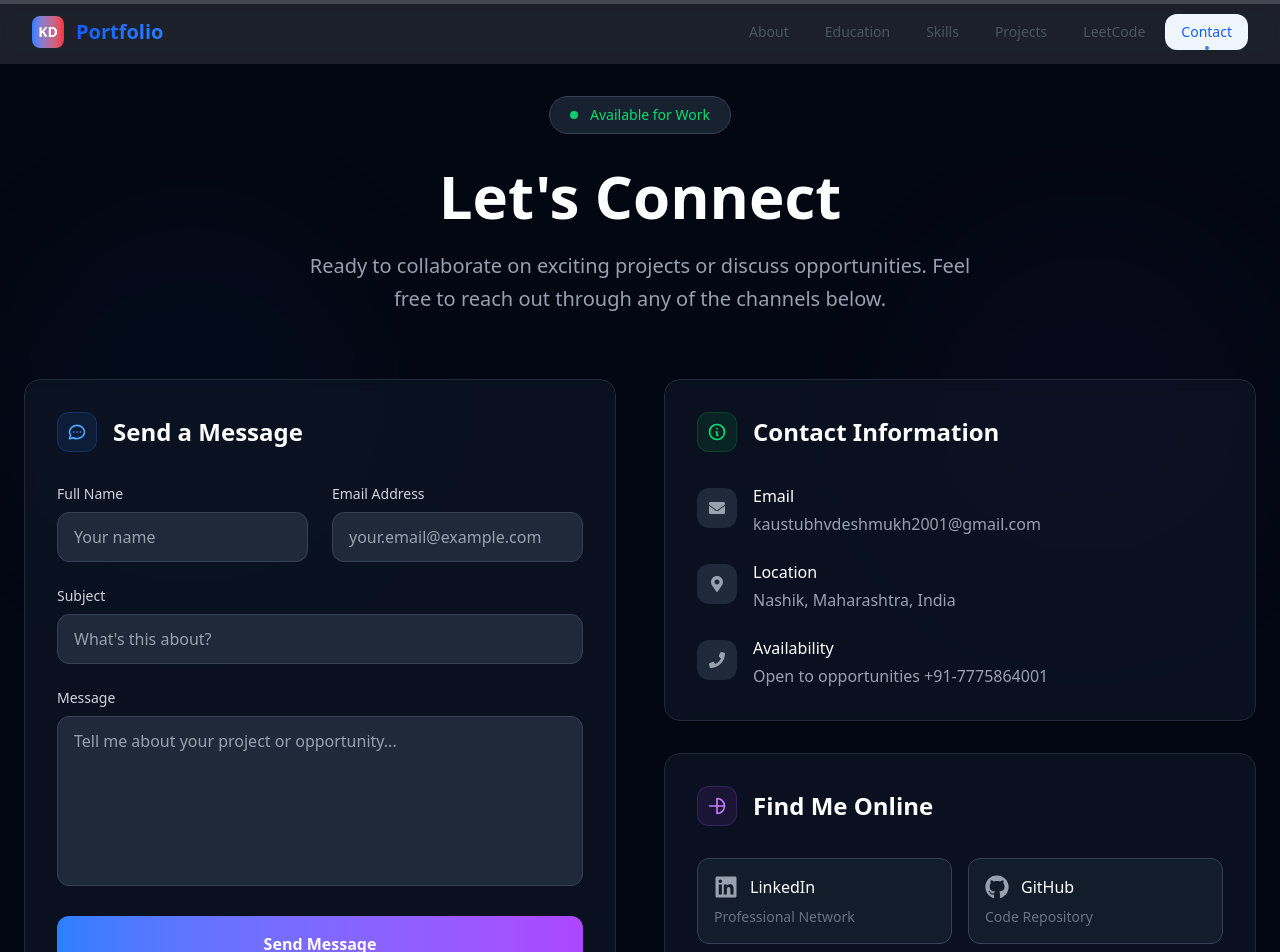
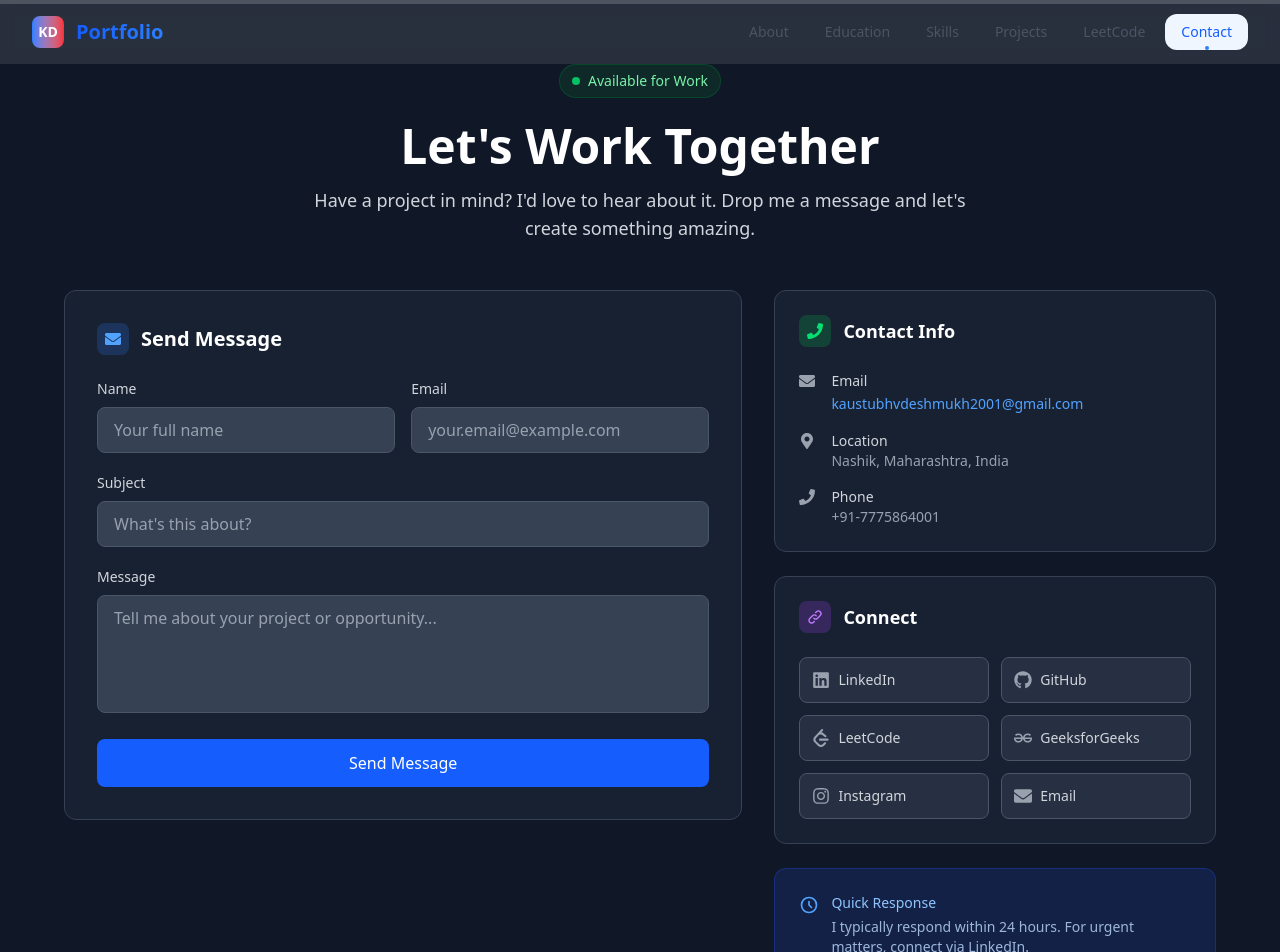
Before and after one commit to nameiskaustubh/Portfolio, a React (Vite) app: page /Contact in a window 1280 px wide. Shown: the top 952 px of the page. Built offline with nearby package versions, Linux system fonts and the light colour scheme.

Commit message:
Fix contact

```diff
--- a/src/pages/Contact.jsx
+++ b/src/pages/Contact.jsx
@@ -63,161 +63,153 @@ const Contact = () => {
   const contactInfo = [
     { icon: <FaEnvelope />, title: "Email", value: "kaustubhvdeshmukh2001@gmail.com", link: "mailto:kaustubhvdeshmukh2001@gmail.com" },
     { icon: <FaMapMarkerAlt />, title: "Location", value: "Nashik, Maharashtra, India", link: null },
-    { icon: <FaPhone />, title: "Availability", value: "Open to opportunities +91-7775864001", link: null }
+    { icon: <FaPhone />, title: "Phone", value: "+91-7775864001", link: null }
   ];
 
   return (
-    <div className="min-h-screen bg-gray-950 text-gray-100">
-
-      <div className="fixed inset-0 overflow-hidden pointer-events-none">
-        <div className="absolute top-1/4 left-0 w-96 h-96 bg-blue-500/3 rounded-full blur-3xl"></div>
-        <div className="absolute bottom-1/4 right-0 w-96 h-96 bg-purple-500/3 rounded-full blur-3xl"></div>
+    <div className="bg-gray-900 text-gray-100 py-16 px-4 sm:px-6 lg:px-8">
+      <div className="max-w-6xl mx-auto">
+        {/* Header Section */}
+        <div className="text-center mb-12">
+          <div className="inline-flex items-center gap-2 bg-green-900/30 border border-green-800/50 text-green-300 px-3 py-1.5 rounded-full text-sm font-medium mb-6">
+            <div className="w-2 h-2 bg-green-400 rounded-full animate-pulse"></div>
+            Available for Work
           </div>
-
-      <div className="relative pt-24 pb-20">
-        <div className="container mx-auto px-6">
-
-          <div className="max-w-4xl mx-auto text-center mb-16">
-            <div className="inline-flex items-center gap-3 bg-gray-800/80 backdrop-blur-sm border border-gray-700 rounded-full px-5 py-2 mb-8">
-              <div className="w-2 h-2 bg-green-400 rounded-full animate-pulse"></div>
-              <span className="text-green-400 text-sm font-medium">Available for Work</span>
-            </div>
-
-            <h1 className="text-5xl md:text-6xl font-bold mb-6 text-white">Let's Connect</h1>
-            <p className="text-xl text-gray-400 leading-relaxed max-w-2xl mx-auto">
-              Ready to collaborate on exciting projects or discuss opportunities. Feel free to reach out through any of the channels below.
+          <h1 className="text-4xl sm:text-5xl font-bold text-white mb-4">
+            Let's Work Together
+          </h1>
+          <p className="text-lg text-gray-300 max-w-2xl mx-auto">
+            Have a project in mind? I'd love to hear about it. Drop me a message and let's create something amazing.
           </p>
         </div>
 
-          <div className="max-w-7xl mx-auto">
-            <div className="grid lg:grid-cols-2 gap-12">
-
-              <div className="bg-gray-900/60 backdrop-blur-sm border border-gray-800 rounded-2xl p-8">
-                <div className="flex items-center gap-4 mb-8">
-                  <div className="w-10 h-10 bg-blue-500/10 border border-blue-500/20 rounded-xl flex items-center justify-center">
-                    <svg className="w-5 h-5 text-blue-400" fill="none" stroke="currentColor" viewBox="0 0 24 24">
-                      <path strokeLinecap="round" strokeLinejoin="round" strokeWidth={2} d="M8 12h.01M12 12h.01M16 12h.01M21 12c0 4.418-4.03 8-9 8a9.863 9.863 0 01-4.255-.949L3 20l1.395-3.72C3.512 15.042 3 13.574 3 12c0-4.418 4.03-8 9-8s9 3.582 9 8z" />
-                    </svg>
+        <div className="grid lg:grid-cols-5 gap-8">
+          {/* Contact Form */}
+          <div className="lg:col-span-3">
+            <div className="bg-gray-800/60 backdrop-blur-sm border border-gray-700 rounded-xl p-6 sm:p-8">
+              <div className="flex items-center gap-3 mb-6">
+                <div className="w-8 h-8 bg-blue-500/20 rounded-lg flex items-center justify-center">
+                  <FaEnvelope className="w-4 h-4 text-blue-400" />
                 </div>
-                  <h2 className="text-2xl font-semibold text-white">Send a Message</h2>
+                <h2 className="text-xl font-semibold text-white">Send Message</h2>
               </div>
 
-
+              {/* Status Messages */}
               {submitStatus === 'success' && (
-                  <div className="mb-6 p-4 bg-green-500/10 border border-green-500/20 rounded-xl">
+                <div className="mb-6 p-4 bg-green-900/30 border border-green-700/50 rounded-lg">
                   <div className="flex items-center gap-3">
-                      <svg className="w-5 h-5 text-green-400 flex-shrink-0" fill="none" stroke="currentColor" viewBox="0 0 24 24">
-                        <path strokeLinecap="round" strokeLinejoin="round" strokeWidth={2} d="M5 13l4 4L19 7" />
+                    <svg className="w-5 h-5 text-green-400 flex-shrink-0" fill="currentColor" viewBox="0 0 20 20">
+                      <path fillRule="evenodd" d="M10 18a8 8 0 100-16 8 8 0 000 16zm3.707-9.293a1 1 0 00-1.414-1.414L9 10.586 7.707 9.293a1 1 0 00-1.414 1.414l2 2a1 1 0 001.414 0l4-4z" clipRule="evenodd" />
                     </svg>
-                      <p className="text-green-400 text-sm">Message sent successfully! I'll get back to you soon.</p>
+                    <p className="text-green-300 text-sm">Message sent successfully! I'll get back to you soon.</p>
                   </div>
                 </div>
               )}
 
               {submitStatus === 'error' && (
-                  <div className="mb-6 p-4 bg-red-500/10 border border-red-500/20 rounded-xl">
+                <div className="mb-6 p-4 bg-red-900/30 border border-red-700/50 rounded-lg">
                   <div className="flex items-center gap-3">
-                      <svg className="w-5 h-5 text-red-400 flex-shrink-0" fill="none" stroke="currentColor" viewBox="0 0 24 24">
-                        <path strokeLinecap="round" strokeLinejoin="round" strokeWidth={2} d="M6 18L18 6M6 6l12 12" />
+                    <svg className="w-5 h-5 text-red-400 flex-shrink-0" fill="currentColor" viewBox="0 0 20 20">
+                      <path fillRule="evenodd" d="M10 18a8 8 0 100-16 8 8 0 000 16zM8.707 7.293a1 1 0 00-1.414 1.414L8.586 10l-1.293 1.293a1 1 0 101.414 1.414L10 11.414l1.293 1.293a1 1 0 001.414-1.414L11.414 10l1.293-1.293a1 1 0 00-1.414-1.414L10 8.586 8.707 7.293z" clipRule="evenodd" />
                     </svg>
-                      <p className="text-red-400 text-sm">Failed to send message. ❌ Please try again or contact me directly.</p>
+                    <p className="text-red-300 text-sm">Failed to send message. Please try again or contact me directly.</p>
                   </div>
                 </div>
               )}
 
-                <form onSubmit={handleSubmit} className="space-y-6">
-                  <div className="grid md:grid-cols-2 gap-6">
+              <div className="space-y-5">
+                <div className="grid sm:grid-cols-2 gap-4">
                   <div>
-                      <label className="block text-gray-300 text-sm font-medium mb-2">Full Name</label>
+                    <label className="block text-sm font-medium text-gray-300 mb-2">Name</label>
                     <input
                       type="text"
                       name="name"
                       value={formData.name}
                       onChange={handleInputChange}
                       required
-                        className="w-full bg-gray-800 border border-gray-700 rounded-xl px-4 py-3 text-white placeholder-gray-400 focus:border-blue-400 focus:outline-none transition-colors"
-                        placeholder="Your name"
+                      className="w-full px-4 py-2.5 bg-gray-700 border border-gray-600 rounded-lg text-white placeholder-gray-400 focus:border-blue-400 focus:outline-none transition-colors"
+                      placeholder="Your full name"
                     />
                   </div>
                   <div>
-                      <label className="block text-gray-300 text-sm font-medium mb-2">Email Address</label>
+                    <label className="block text-sm font-medium text-gray-300 mb-2">Email</label>
                     <input
                       type="email"
                       name="email"
                       value={formData.email}
                       onChange={handleInputChange}
                       required
-                        className="w-full bg-gray-800 border border-gray-700 rounded-xl px-4 py-3 text-white placeholder-gray-400 focus:border-blue-400 focus:outline-none transition-colors"
+                      className="w-full px-4 py-2.5 bg-gray-700 border border-gray-600 rounded-lg text-white placeholder-gray-400 focus:border-blue-400 focus:outline-none transition-colors"
                       placeholder="your.email@example.com"
                     />
                   </div>
                 </div>
 
                 <div>
-                    <label className="block text-gray-300 text-sm font-medium mb-2">Subject</label>
+                  <label className="block text-sm font-medium text-gray-300 mb-2">Subject</label>
                   <input
                     type="text"
                     name="subject"
                     value={formData.subject}
                     onChange={handleInputChange}
                     required
-                      className="w-full bg-gray-800 border border-gray-700 rounded-xl px-4 py-3 text-white placeholder-gray-400 focus:border-blue-400 focus:outline-none transition-colors"
+                    className="w-full px-4 py-2.5 bg-gray-700 border border-gray-600 rounded-lg text-white placeholder-gray-400 focus:border-blue-400 focus:outline-none transition-colors"
                     placeholder="What's this about?"
                   />
                 </div>
 
                 <div>
-                    <label className="block text-gray-300 text-sm font-medium mb-2">Message</label>
+                  <label className="block text-sm font-medium text-gray-300 mb-2">Message</label>
                   <textarea
                     name="message"
                     value={formData.message}
                     onChange={handleInputChange}
                     required
-                      rows={6}
-                      className="w-full bg-gray-800 border border-gray-700 rounded-xl px-4 py-3 text-white placeholder-gray-400 focus:border-blue-400 focus:outline-none transition-colors resize-none"
+                    rows={4}
+                    className="w-full px-4 py-2.5 bg-gray-700 border border-gray-600 rounded-lg text-white placeholder-gray-400 focus:border-blue-400 focus:outline-none transition-colors resize-none"
                     placeholder="Tell me about your project or opportunity..."
                   />
                 </div>
 
                 <button
                   type="submit"
+                  onClick={handleSubmit}
                   disabled={isSubmitting}
-                    className="w-full bg-gradient-to-r from-blue-500 to-purple-500 text-white font-semibold py-4 px-6 rounded-xl hover:from-blue-600 hover:to-purple-600 transition-all duration-300 transform hover:-translate-y-0.5 disabled:opacity-50 disabled:cursor-not-allowed"
+                  className="w-full bg-blue-600 hover:bg-blue-700 text-white font-medium py-3 px-6 rounded-lg transition-colors disabled:opacity-50 disabled:cursor-not-allowed"
                 >
                   {isSubmitting ? (
-                      <div className="flex items-center justify-center gap-3">
-                        <div className="w-5 h-5 border-2 border-white/30 border-t-white rounded-full animate-spin"></div>
+                    <div className="flex items-center justify-center">
+                      <div className="w-5 h-5 border-2 border-white/30 border-t-white rounded-full animate-spin mr-2"></div>
                       Sending...
                     </div>
                   ) : "Send Message"}
                 </button>
-                </form>
+              </div>
+            </div>
           </div>
 
-
-              <div className="space-y-8">
-                <div className="bg-gray-900/60 backdrop-blur-sm border border-gray-800 rounded-2xl p-8">
-                  <div className="flex items-center gap-4 mb-8">
-                    <div className="w-10 h-10 bg-green-500/10 border border-green-500/20 rounded-xl flex items-center justify-center">
-                      <svg className="w-5 h-5 text-green-400" fill="none" stroke="currentColor" viewBox="0 0 24 24">
-                        <path strokeLinecap="round" strokeLinejoin="round" strokeWidth={2} d="M13 16h-1v-4h-1m1-4h.01M21 12a9 9 0 11-18 0 9 9 0 0118 0z" />
-                      </svg>
+          {/* Contact Info & Social Links */}
+          <div className="lg:col-span-2 space-y-6">
+            {/* Contact Information */}
+            <div className="bg-gray-800/60 backdrop-blur-sm border border-gray-700 rounded-xl p-6">
+              <div className="flex items-center gap-3 mb-6">
+                <div className="w-8 h-8 bg-green-500/20 rounded-lg flex items-center justify-center">
+                  <FaPhone className="w-4 h-4 text-green-400" />
                 </div>
-                    <h2 className="text-2xl font-semibold text-white">Contact Information</h2>
+                <h3 className="text-lg font-semibold text-white">Contact Info</h3>
               </div>
-
-                  <div className="space-y-6">
+              <div className="space-y-4">
                 {contactInfo.map((info, index) => (
-                      <div key={index} className="flex items-start gap-4">
-                        <div className="w-10 h-10 bg-gray-800 rounded-xl flex items-center justify-center text-gray-400 flex-shrink-0 mt-1">
+                  <div key={index} className="flex items-start gap-3">
+                    <div className="w-5 h-5 text-gray-400 mt-0.5 flex-shrink-0">
                       {info.icon}
                     </div>
-                        <div>
-                          <h3 className="text-white font-medium mb-1">{info.title}</h3>
+                    <div className="min-w-0 flex-1">
+                      <p className="text-sm font-medium text-gray-300">{info.title}</p>
                       {info.link ? (
-                            <a href={info.link} className="text-gray-400 hover:text-blue-400 transition-colors">{info.value}</a>
+                        <a href={info.link} className="text-sm text-blue-400 hover:text-blue-300 break-all transition-colors">{info.value}</a>
                       ) : (
-                            <p className="text-gray-400">{info.value}</p>
+                        <p className="text-sm text-gray-400 break-words">{info.value}</p>
                       )}
                     </div>
                   </div>
@@ -225,43 +217,45 @@ const Contact = () => {
               </div>
             </div>
 
-                <div className="bg-gray-900/60 backdrop-blur-sm border border-gray-800 rounded-2xl p-8">
-                  <div className="flex items-center gap-4 mb-8">
-                    <div className="w-10 h-10 bg-purple-500/10 border border-purple-500/20 rounded-xl flex items-center justify-center">
-                      <svg className="w-5 h-5 text-purple-400" fill="none" stroke="currentColor" viewBox="0 0 24 24">
-                        <path strokeLinecap="round" strokeLinejoin="round" strokeWidth={2} d="M21 12a9 9 0 01-9 9m9-9a9 9 0 00-9-9m9 9H3m9 9v-9m0-9v9" />
+            {/* Social Links */}
+            <div className="bg-gray-800/60 backdrop-blur-sm border border-gray-700 rounded-xl p-6">
+              <div className="flex items-center gap-3 mb-6">
+                <div className="w-8 h-8 bg-purple-500/20 rounded-lg flex items-center justify-center">
+                  <svg className="w-4 h-4 text-purple-400" fill="none" stroke="currentColor" viewBox="0 0 24 24">
+                    <path strokeLinecap="round" strokeLinejoin="round" strokeWidth={2} d="M13.828 10.172a4 4 0 00-5.656 0l-4 4a4 4 0 105.656 5.656l1.102-1.101m-.758-4.899a4 4 0 005.656 0l4-4a4 4 0 00-5.656-5.656l-1.1 1.1" />
                   </svg>
                 </div>
-                    <h2 className="text-2xl font-semibold text-white">Find Me Online</h2>
+                <h3 className="text-lg font-semibold text-white">Connect</h3>
               </div>
-
-                  <div className="grid grid-cols-2 gap-4">
+              <div className="grid grid-cols-2 gap-3">
                 {socialLinks.map((social, index) => (
-                      <a key={index} href={social.url} target="_blank" rel="noopener noreferrer" className="group bg-gray-800/50 border border-gray-700 rounded-xl p-4 hover:border-gray-600 transition-all duration-300 hover:-translate-y-1">
-                        <div className="flex items-center gap-3 mb-2">
-                          <div className={`text-2xl text-gray-400 transition-colors ${social.color}`}>{social.icon}</div>
-                          <div>
-                            <h3 className="text-white font-medium group-hover:text-blue-400 transition-colors">{social.name}</h3>
+                  <a
+                    key={index}
+                    href={social.url}
+                    target="_blank"
+                    rel="noopener noreferrer"
+                    className="flex items-center gap-2 p-3 bg-gray-700/50 border border-gray-600 rounded-lg hover:border-gray-500 hover:bg-gray-700 transition-all group"
+                  >
+                    <div className={`text-lg text-gray-400 transition-colors ${social.color} flex-shrink-0`}>
+                      {social.icon}
                     </div>
+                    <div className="min-w-0 flex-1">
+                      <p className="text-sm font-medium text-gray-300 truncate group-hover:text-white transition-colors">{social.name}</p>
                     </div>
-                        <p className="text-gray-500 text-sm">{social.description}</p>
                   </a>
                 ))}
               </div>
             </div>
 
-                <div className="bg-gradient-to-r from-blue-900/30 to-purple-900/30 border border-blue-800/30 rounded-2xl p-6">
-                  <div className="flex items-start gap-4">
-                    <div className="w-8 h-8 bg-blue-500/20 rounded-lg flex items-center justify-center flex-shrink-0 mt-1">
-                      <svg className="w-4 h-4 text-blue-400" fill="none" stroke="currentColor" viewBox="0 0 24 24">
+            {/* Response Time */}
+            <div className="bg-blue-900/30 border border-blue-800/50 rounded-xl p-6">
+              <div className="flex items-start gap-3">
+                <svg className="w-5 h-5 text-blue-400 mt-0.5 flex-shrink-0" fill="none" stroke="currentColor" viewBox="0 0 24 24">
                   <path strokeLinecap="round" strokeLinejoin="round" strokeWidth={2} d="M12 8v4l3 3m6-3a9 9 0 11-18 0 9 9 0 0118 0z" />
                 </svg>
-                    </div>
-                    <div>
-                      <h3 className="text-blue-300 font-medium mb-2">Quick Response</h3>
-                      <p className="text-blue-200/80 text-sm leading-relaxed">I typically respond to messages within 24 hours. For urgent matters, feel free to reach out via LinkedIn or email directly.</p>
-                    </div>
-                  </div>
+                <div className="min-w-0 flex-1">
+                  <h4 className="text-sm font-medium text-blue-300 mb-1">Quick Response</h4>
+                  <p className="text-sm text-blue-200/80">I typically respond within 24 hours. For urgent matters, connect via LinkedIn.</p>
                 </div>
               </div>
             </div>
```
Lines whose indentation alone changed are shown as unchanged.
